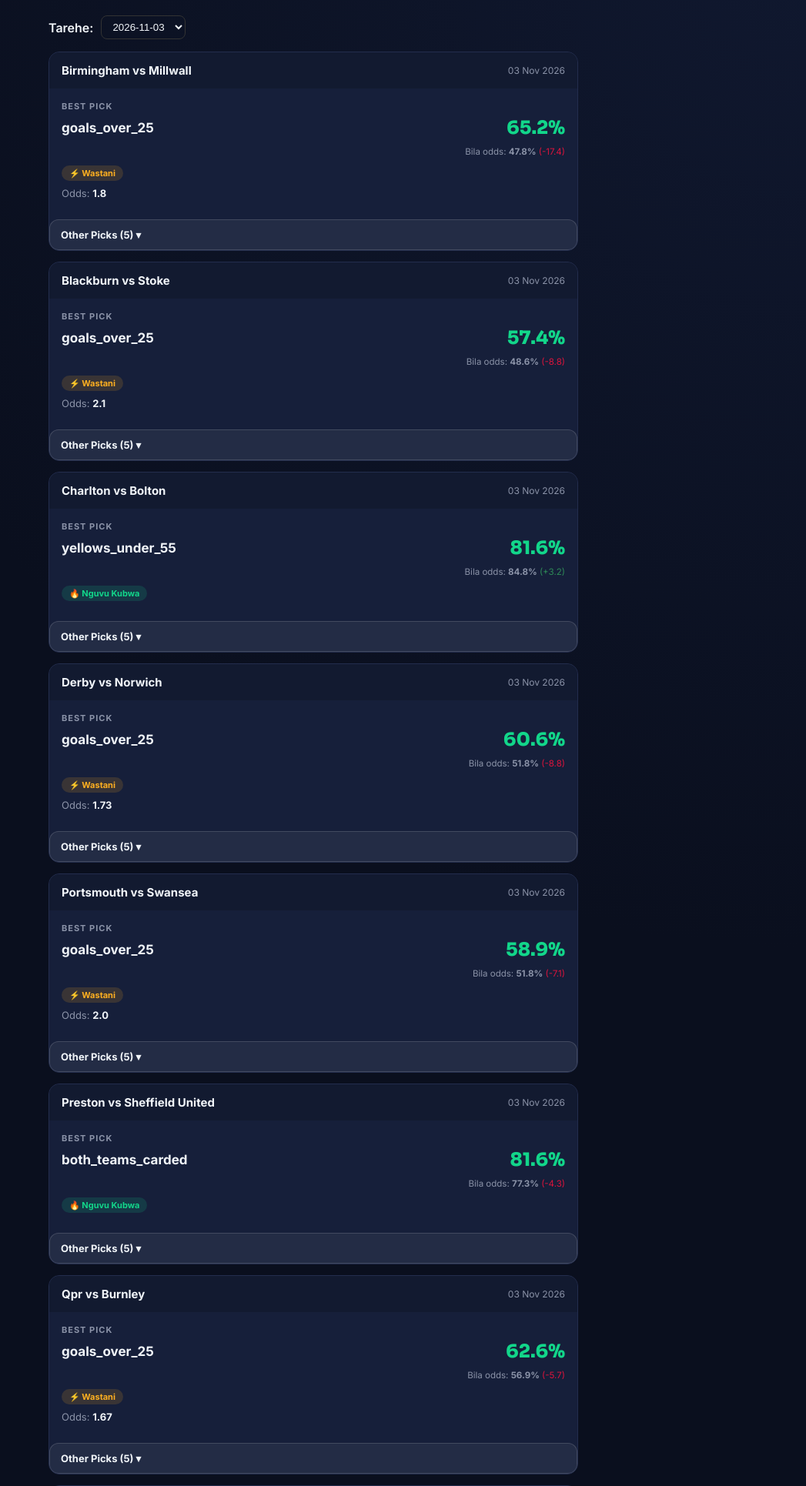
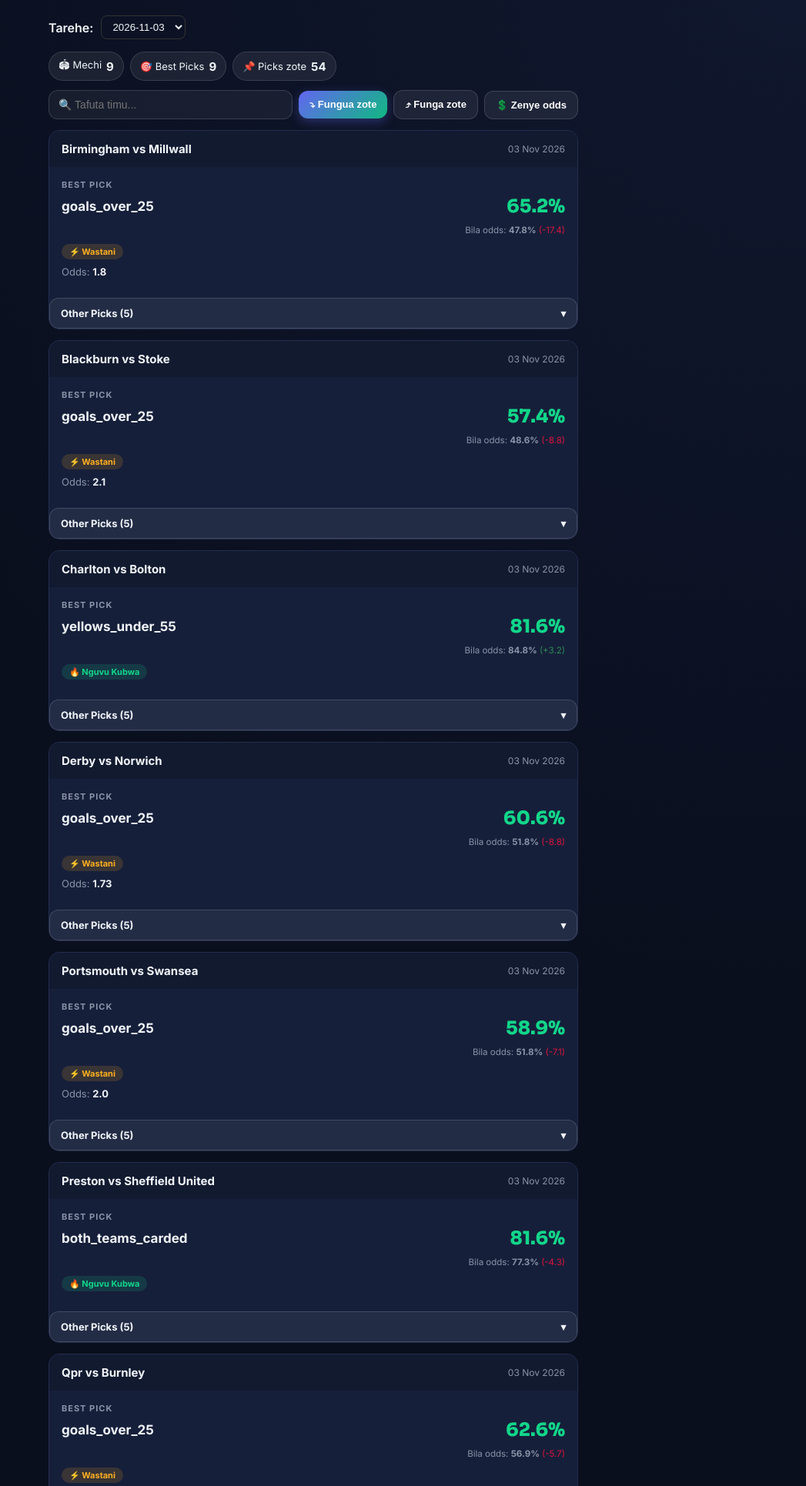
Before and after one commit to tonticha9/Prediction-picks, a Flask app: page /upcoming in a window 1280 px wide. Shown: the part 73-2004 px from the top of the page at 77% size, without its empty margins (233-1280 px from the left). Run offline with Flask 3, Linux system fonts and the light colour scheme; data comes from the database, SQL or seed files in the repository; data that the repository does not hold is empty; some libraries are stand-ins or nearby versions.

Commit message:
Update upcoming.html

```diff
--- a/templates/upcoming.html
+++ b/templates/upcoming.html
@@ -42,6 +42,22 @@
 
 {% if not matches %}
   <div class="empty-state" style="font-size:20px; font-weight:700; padding:40px 0;">{{ empty_message }}</div>
+{% else %}
+  {% set cnt = namespace(total=0) %}
+  {% for m in matches %}
+    {% set cnt.total = cnt.total + 1 + ((m.other_picks|length) if m.other_picks else 0) %}
+  {% endfor %}
+  <div class="stat-chips">
+    <span class="chip">🏟 Mechi <b id="visCount">{{ matches|length }}</b></span>
+    <span class="chip">🎯 Best Picks <b>{{ matches|length }}</b></span>
+    <span class="chip">📌 Picks zote <b>{{ cnt.total }}</b></span>
+  </div>
+  <div class="pro-bar">
+    <input id="matchSearch" class="pro-input" type="search" placeholder="🔍 Tafuta timu..." oninput="filterMatches()">
+    <button class="pro-btn" type="button" onclick="expandAll()">⤵ Fungua zote</button>
+    <button class="pro-btn ghost" type="button" onclick="collapseAll()">⤴ Funga zote</button>
+    <button class="pro-btn ghost" type="button" onclick="toggleOdds(this)">💲 Zenye odds</button>
+  </div>
 {% endif %}
 
 {% for m in matches %}
@@ -74,11 +90,11 @@
   </div>
 
   {% if m.other_picks %}
-  <button class="toggle-picks" onclick="togglePicks('upcoming-picks-{{ mi }}')">Other Picks ({{ m.other_picks|length }}) ▾</button>
+  <button class="toggle-picks" onclick="togglePicks('upcoming-picks-{{ mi }}')"><span>Other Picks ({{ m.other_picks|length }})</span><span>▾</span></button>
   <div class="other-picks" id="upcoming-picks-{{ mi }}">
     {% for g in m.other_groups %}
       <button class="toggle-picks" style="font-size:13px;" onclick="togglePicks('upcoming-picks-{{ mi }}-{{ g.key }}')">
-        {{ g.icon }} {{ g.label }} ({{ g.picks|length }}) ▾
+        <span>{{ g.icon }} {{ g.label }} ({{ g.picks|length }})</span><span>▾</span>
       </button>
       <div class="other-picks" id="upcoming-picks-{{ mi }}-{{ g.key }}">
         {% for p in g.picks %}
```
